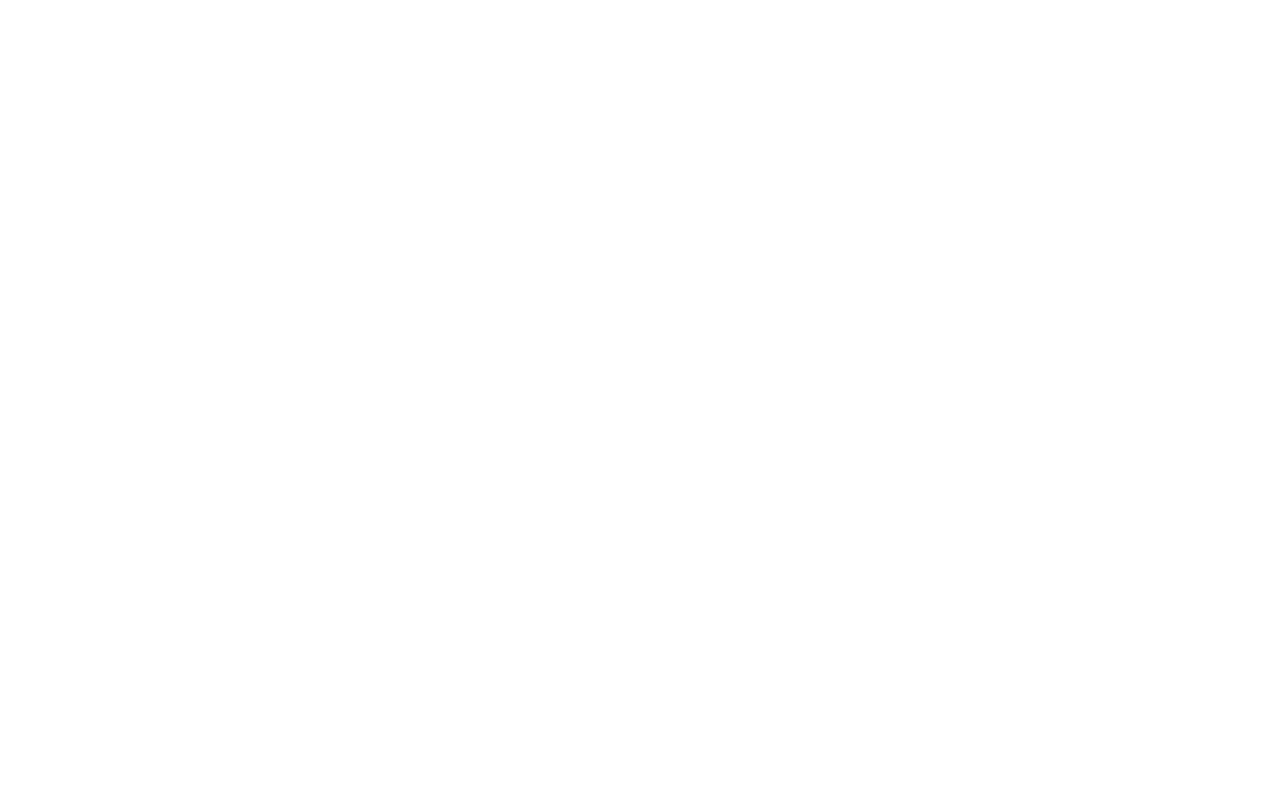
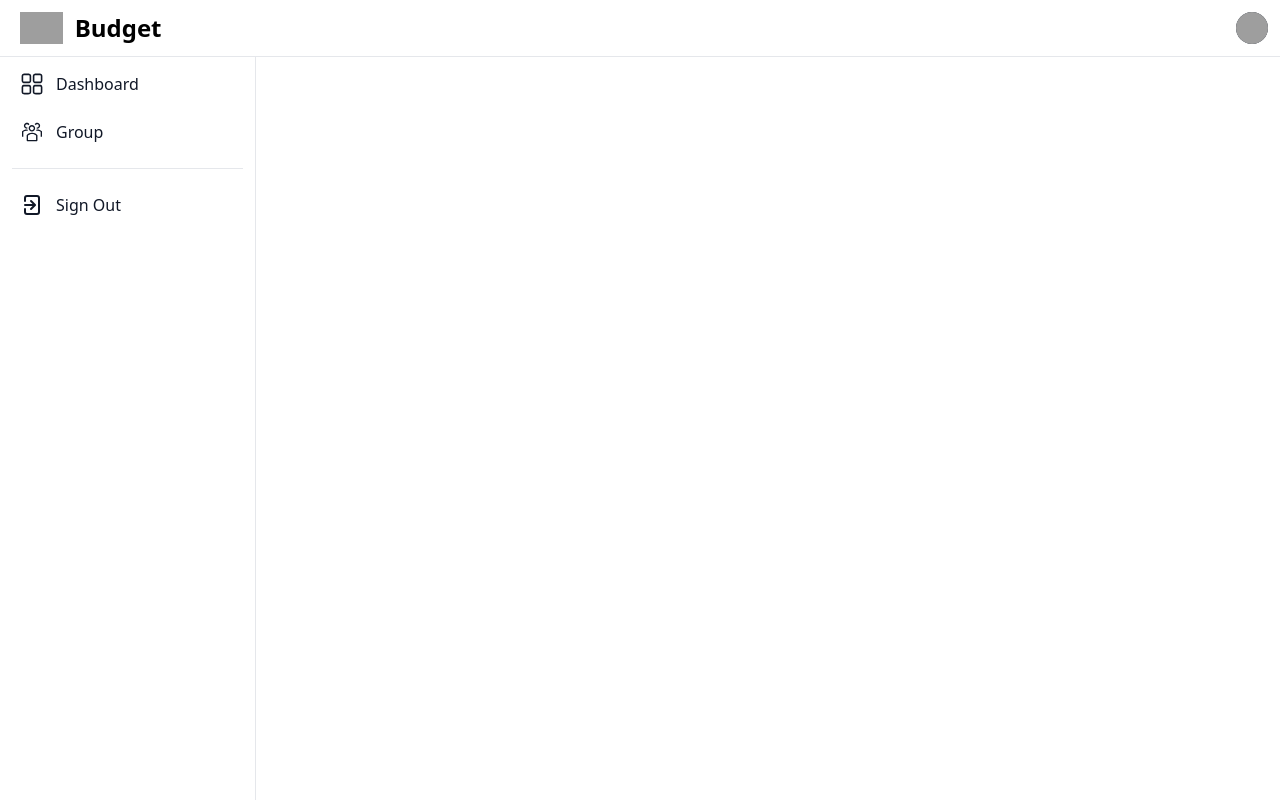
Before and after one commit to Sreesanth46/BudgetApp, a Vue app in the folder client/: page / in a window 1280 px wide. Built offline with nearby package versions, Linux system fonts and the light colour scheme; grey boxes are pictures that could not be loaded.

Commit message:
reafactoe: components

```diff
--- a/client/src/views/HomeView.vue
+++ b/client/src/views/HomeView.vue
@@ -1,6 +1,11 @@
 <script setup>
+import Sidenav from "@/components/Sidenav.vue";
+import Navbar from "@/components/Navbar.vue";
 </script>
 
 <template>
-    <main></main>
+    <div>
+        <Sidenav />
+        <Navbar />
+    </div>
 </template>
```
